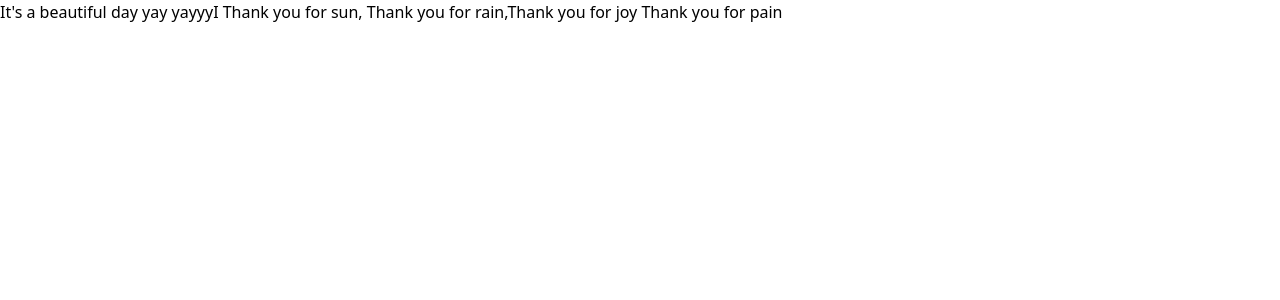
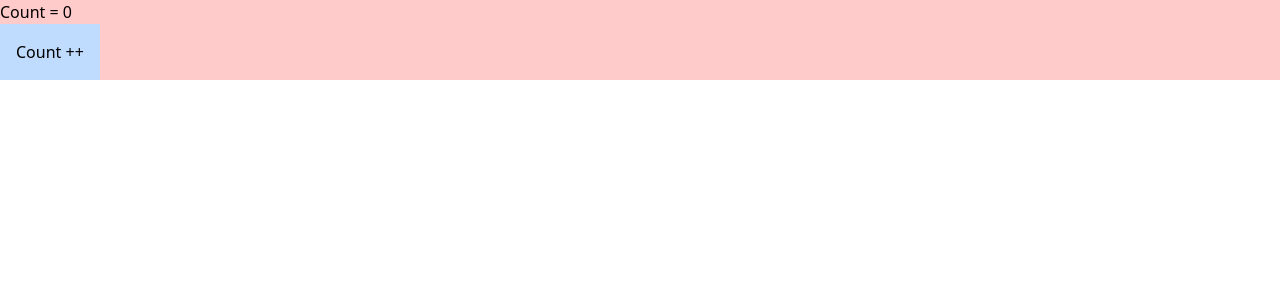
Before and after one commit to soAcademy/workshop-state-and-event, a React (Create React App) app: page / in a window 1280 px wide. Shown: the top 300 px of the page. Built offline with nearby package versions, Linux system fonts and the light colour scheme.

Commit message:
feat:passing Props3

```diff
--- a/src/App.js
+++ b/src/App.js
@@ -17,7 +17,7 @@ import State7 from "./States/State7";
 
 import Prop1 from "./Props/Prop1";
 import Prop2 from "./Props/Prop2";
-// import Prop3 from "./PropsAnswer/Prop3";
+import Prop3 from "./Props/Prop3";
 // import Prop4 from "./PropsAnswer/Prop4";
 
 // import Effect1 from "./EffectsAnswer/Effect1";
@@ -48,9 +48,9 @@ const App = () => {
       {/* <State6 /> */}
       {/* <State7 /> */}
 
-      <Prop1 data="It's a beautiful day yay yayyy" />
-      <Prop2 data1="I Thank you for sun, Thank you for rain" data2="Thank you for joy Thank you for pain" />
-      {/* <Prop3 /> */}
+      {/* <Prop1 data="It's a beautiful day yay yayyy" /> */}
+      {/* <Prop2 data1="I Thank you for sun, Thank you for rain" data2="Thank you for joy Thank you for pain" /> */}
+      <Prop3 />
       {/* <Prop4 /> */}
 
       {/* <Effect1 /> */}
--- /dev/null
+++ b/src/Props/Prop3.js
@@ -0,0 +1,22 @@
+import React, { useState } from "react";
+// component 1 that render value from component 2
+const RenderComponent = ({ counterData }) => <div>Count = {counterData}</div>;
+
+
+//component 2 that call component 1 then send to App.js
+const Prop3 = () => {
+   const [count, setCount] = useState(0);
+
+  return (
+    <div className="bg-red-200">
+      <RenderComponent counterData={count} />
+        <button className="p-4 bg-blue-200" onClick={() => {
+          setCount(count + 1)
+        }}>
+          Count ++
+        </button>
+    </div>
+  );
+};
+
+export default Prop3;
```
